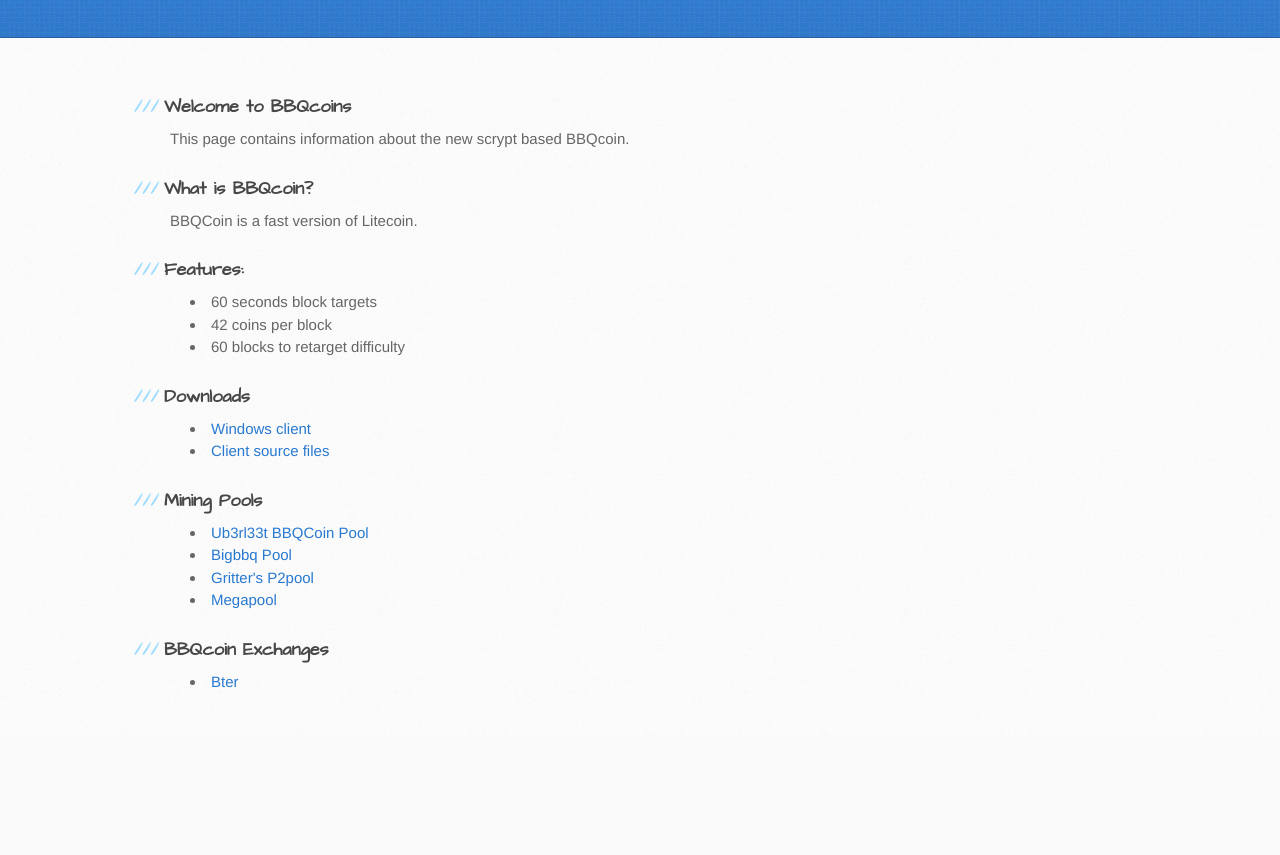
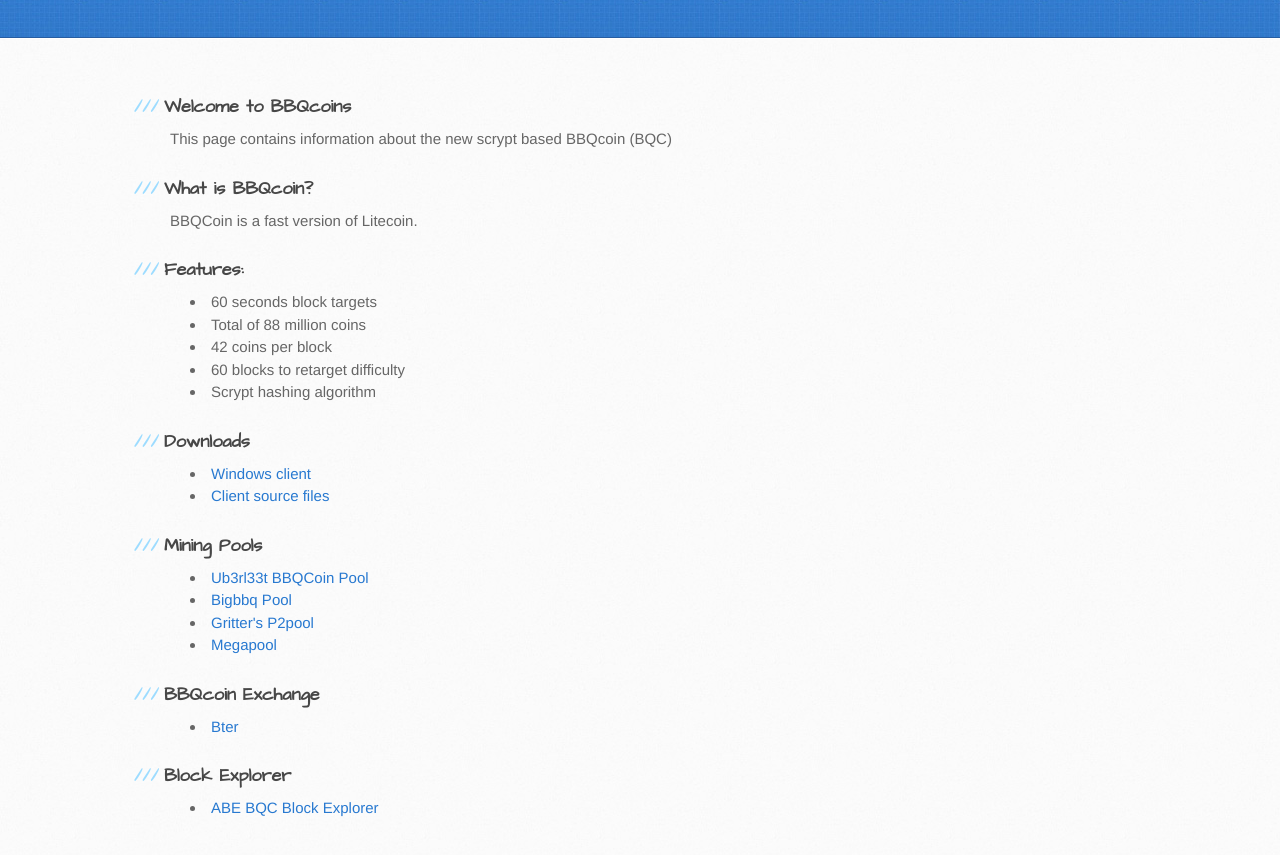
Before and after one commit to huubgitter/bbqcoins, a plain HTML site: page index.html in a window 1280 px wide. Shown: the part 163-1018 px from the top of the page. Before the commit the page ends 899 px from the top, so only its background shows below. Drawn offline with Linux system fonts and the light colour scheme.

Commit message:
Update index.html

```diff
--- a/index.html
+++ b/index.html
@@ -40,7 +40,7 @@
         <section id="main-content">
           <h3>Welcome to BBQcoins</h3>
 
-<p>This page contains information about the new scrypt based BBQcoin.</p>
+<p>This page contains information about the new scrypt based BBQcoin (BQC)</p>
 
 <h3>What is BBQcoin?</h3>
 
@@ -50,8 +50,10 @@
 
 <ul>
 <li>60 seconds block targets</li>
+<li>Total of 88 million coins</li>
 <li>42 coins per block</li>
 <li>60 blocks to retarget difficulty</li>
+<li>Scrypt hashing algorithm</li>
 </ul>
 
 <h3>Downloads</h3>
@@ -68,11 +70,18 @@
 <li><a href="http://bbqcoin.megapool.co/">Megapool</a></li>
 
 </ul>
-<h3>BBQcoin Exchanges</h3>
+<h3>BBQcoin Exchange</h3>
 
 <ul>
 <li><a href="http://bter.com">Bter</a></li>
 </ul>
+
+<h3>Block Explorer</h3>
+
+<ul>
+<li><a href="http://bbqabe.rainbowdashh.tk/chain/BBQCoin">ABE BQC Block Explorer</a></li>
+</ul>
+
 
 
 
```
